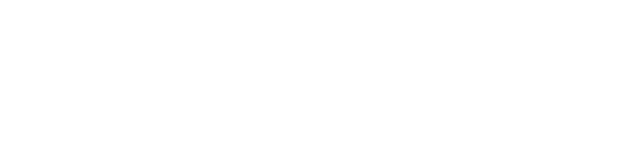
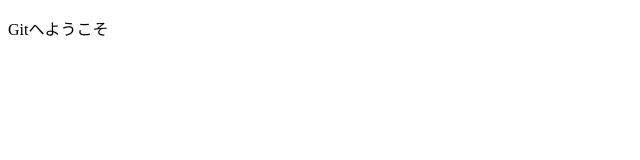
Before and after one commit to sakumaya/git_tutorial_bak, a plain HTML site: page index.html in a window 1280 px wide. Shown: the full height of the page, 0-640 px from the left. Drawn offline with Linux system fonts and the light colour scheme.

Commit message:
pタグを追記

```diff
--- a/index.html
+++ b/index.html
@@ -9,7 +9,7 @@
 </head>
 
 <body>
-
+  <p>Gitへようこそ</p>
 </body>
 
 </html>
```
